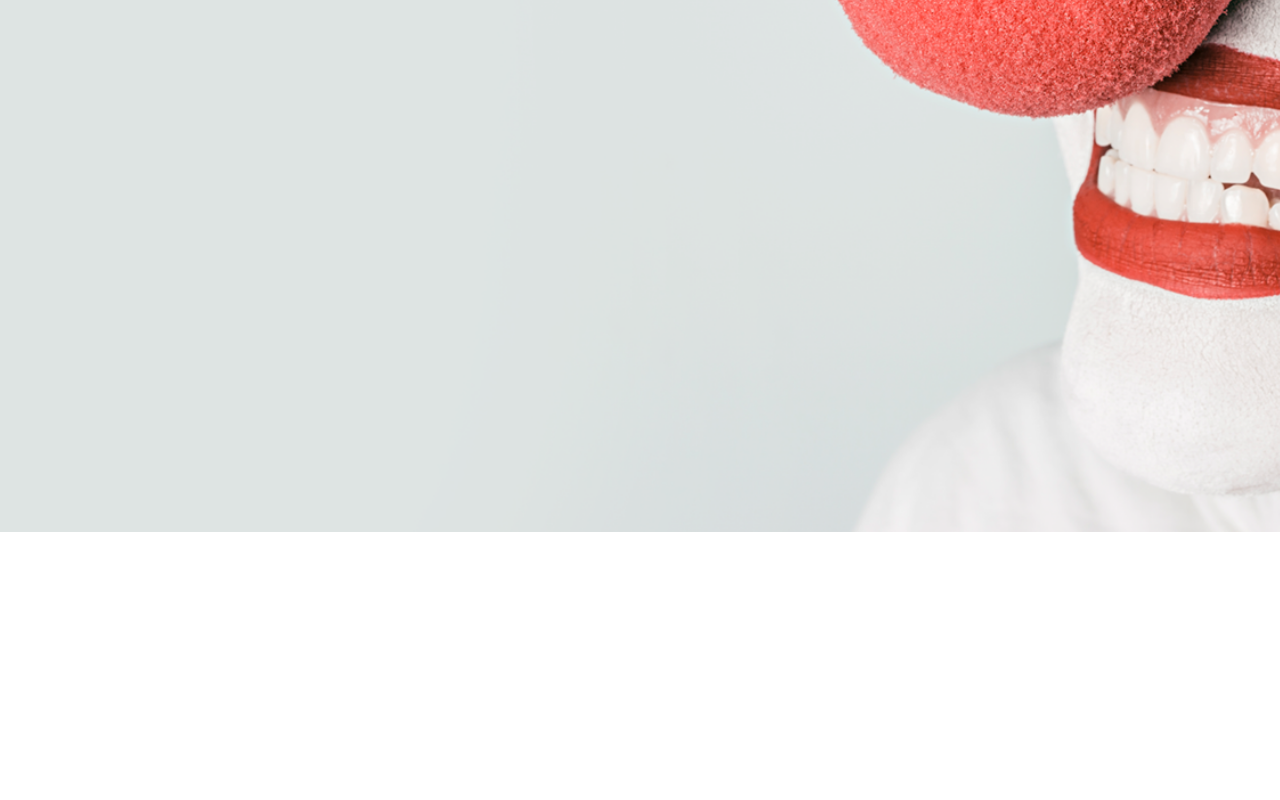
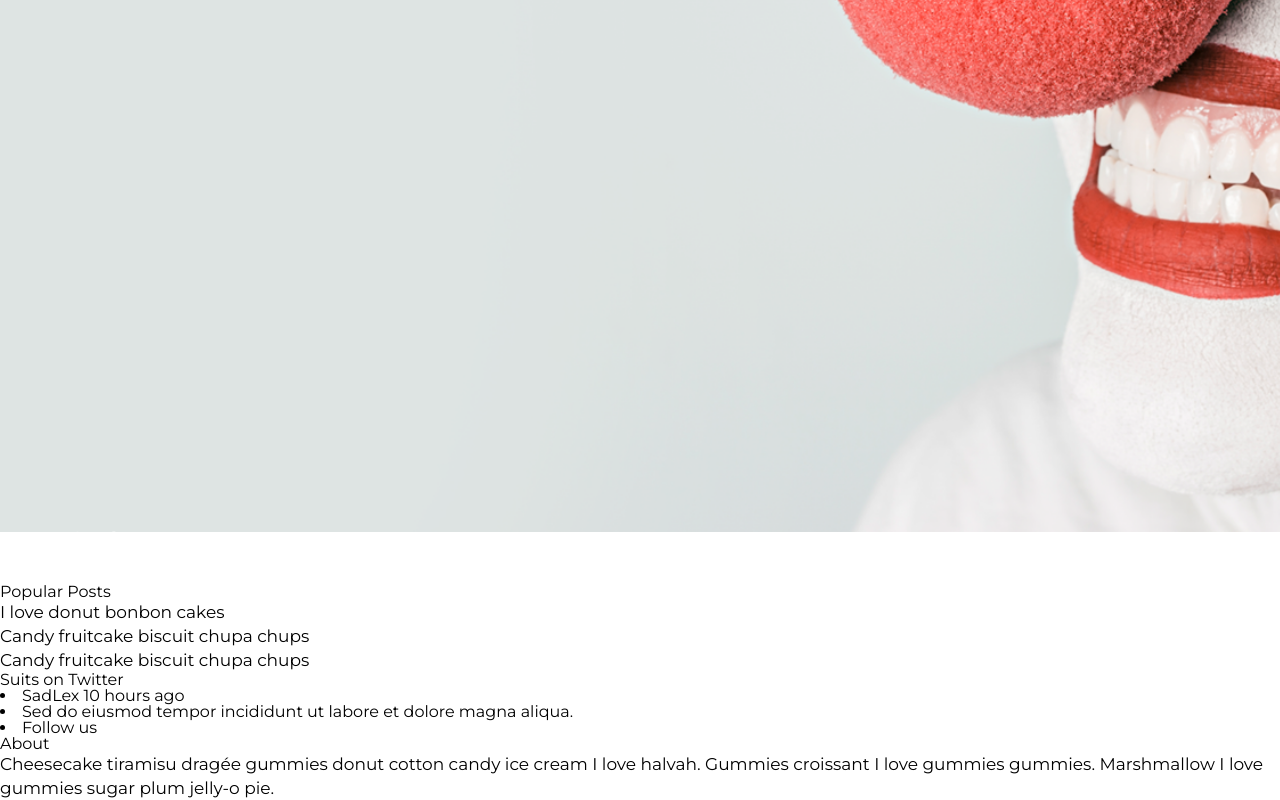
Before and after one commit to SashaSohrabi/mobileapp_shb.github.io, a website: page app/index.html in a window 1280 px wide. Shown: the part 2449-3249 px from the top of the page. Before the commit the page ends 2981 px from the top, so only its background shows below. Drawn offline with nearby package versions, Linux system fonts and the light colour scheme; a script that the page names is missing.

Commit message:
footer markup

```diff
--- a/app/index.html
+++ b/app/index.html
@@ -131,6 +131,34 @@
         </div>
     </div>
 </section>
+<footer class="footer">
+    <div class="container">
+        <div>
+            <a href="#"><span class="logo">mobileapp</span></a>
+        </div>
+        <div class="footer__col">
+            <h4>Popular Posts</h4>
+            <ul class="posts">
+                <li class="posts__item">I love donut <span class="block">bonbon cakes</span></li>
+                <li class="posts__item">Candy fruitcake biscuit chupa chups</li>
+                <li class="posts__item">Candy fruitcake biscuit chupa chups</li>
+            </ul>
+        </div>
+        <div class="footer__col">
+            <h4>Suits on Twitter</h4>
+            <div class="tweets">
+                <li>SadLex <span class="tweets--sm-txt">10 hours ago</span></li>
+                <li>Sed do eiusmod tempor incididunt ut labore et dolore magna aliqua.</li>
+                <li>Follow us</li>
+            </div>
+        </div>
+        <div class="footer__col">
+            <h4>About</h4>
+            <p class="about-txt">Cheesecake tiramisu dragée gummies donut cotton candy ice cream I love halvah. Gummies
+                croissant I love gummies gummies. Marshmallow I love gummies sugar plum jelly-o pie.</p>
+        </div>
+    </div>
+</footer>
 
 <script src="js/jquery-3.1.0.min.js"></script>
 <script src="js/jquery.waypoints.min.js"></script>
```
